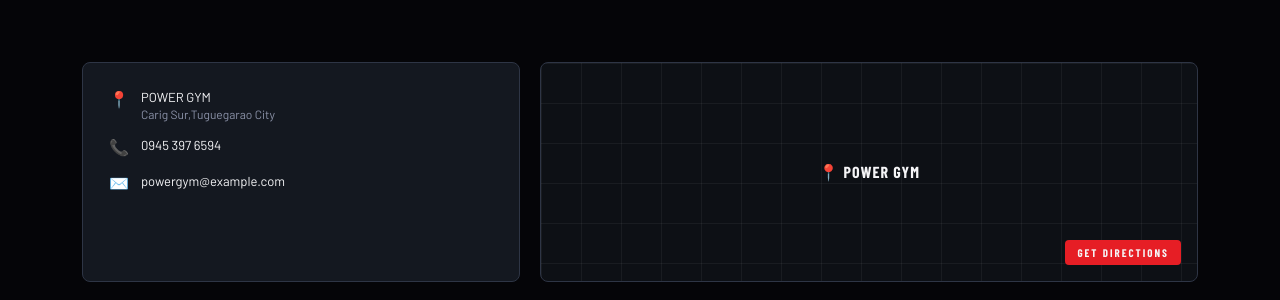
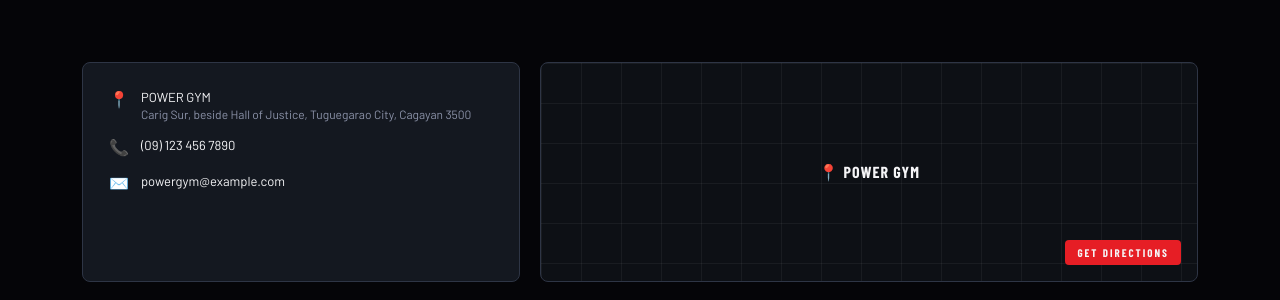
Before and after one commit to gym-registration/FLASKINTRODUCTION, a Flask app: page / in a window 1280 px wide. Shown: the part 3325-3625 px from the top of the page. Run offline with Flask 3, Linux system fonts and the light colour scheme.

Commit message:
Initial commit-flask project

```diff
--- a/templates/home.html
+++ b/templates/home.html
@@ -276,13 +276,13 @@
   <div class="section-wrap">
     <div class="location-grid">
       <div class="location-card">
-        <div class="location-row"><span class="li">📍</span><div><div>POWER GYM</div><div class="muted-small">Carig Sur,Tuguegarao City</div></div></div>
-        <div class="location-row"><span class="li">📞</span><div>0945 397 6594</div></div>
+        <div class="location-row"><span class="li">📍</span><div><div>POWER GYM</div><div class="muted-small">Carig Sur, beside Hall of Justice, Tuguegarao City, Cagayan 3500</div></div></div>
+        <div class="location-row"><span class="li">📞</span><div>(09) 123 456 7890</div></div>
         <div class="location-row"><span class="li">✉️</span><div>powergym@example.com</div></div>
       </div>
       <div class="map-panel">
         <div class="map-pin">📍 POWER GYM</div>
-        <a href="#" class="btn btn-red btn-sm">GET DIRECTIONS</a>
+        <a href="https://www.bing.com/maps/search?v=2&pc=FACEBK&mid=8100&mkt=en-US&q=Carig+Sur+beside+hall+of+justice%2C+3500&cp=17.665061~121.920044&lvl=15&style=r" target="_blank" rel="noopener" class="btn btn-red btn-sm">GET DIRECTIONS</a>
       </div>
     </div>
   </div>
@@ -317,9 +317,8 @@
       <div>
         <div class="footer-col-title">Follow Us</div>
         <div class="footer-social">
-
-          <a href="https://www.facebook.com/PowerFitnessGym20" aria-label="Facebook" target="_blank">f </a>
-          <a href="https://www.facebook.com/messages/t/108939274361511" aria-label="Messenger" target="_blank">m </a>
+          <a href="https://www.facebook.com/search/top/?q=power%20fitness%20gym" target="_blank" rel="noopener" aria-label="Facebook">f</a>
+          <a href="https://www.facebook.com/messages/t/108939274361511" target="_blank" rel="noopener" aria-label="Messenger">m</a>
         </div>
       </div>
     </div>
```
